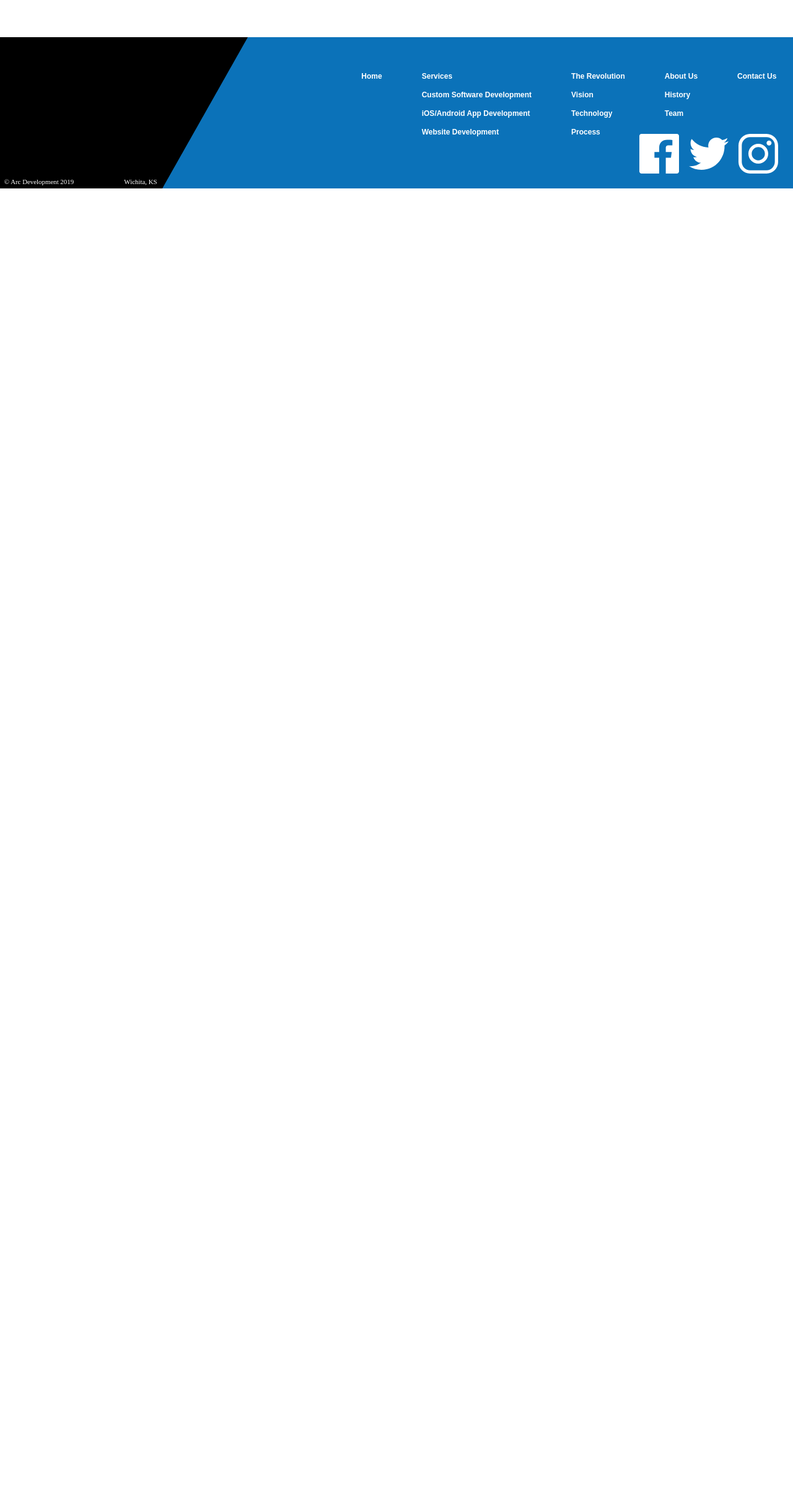
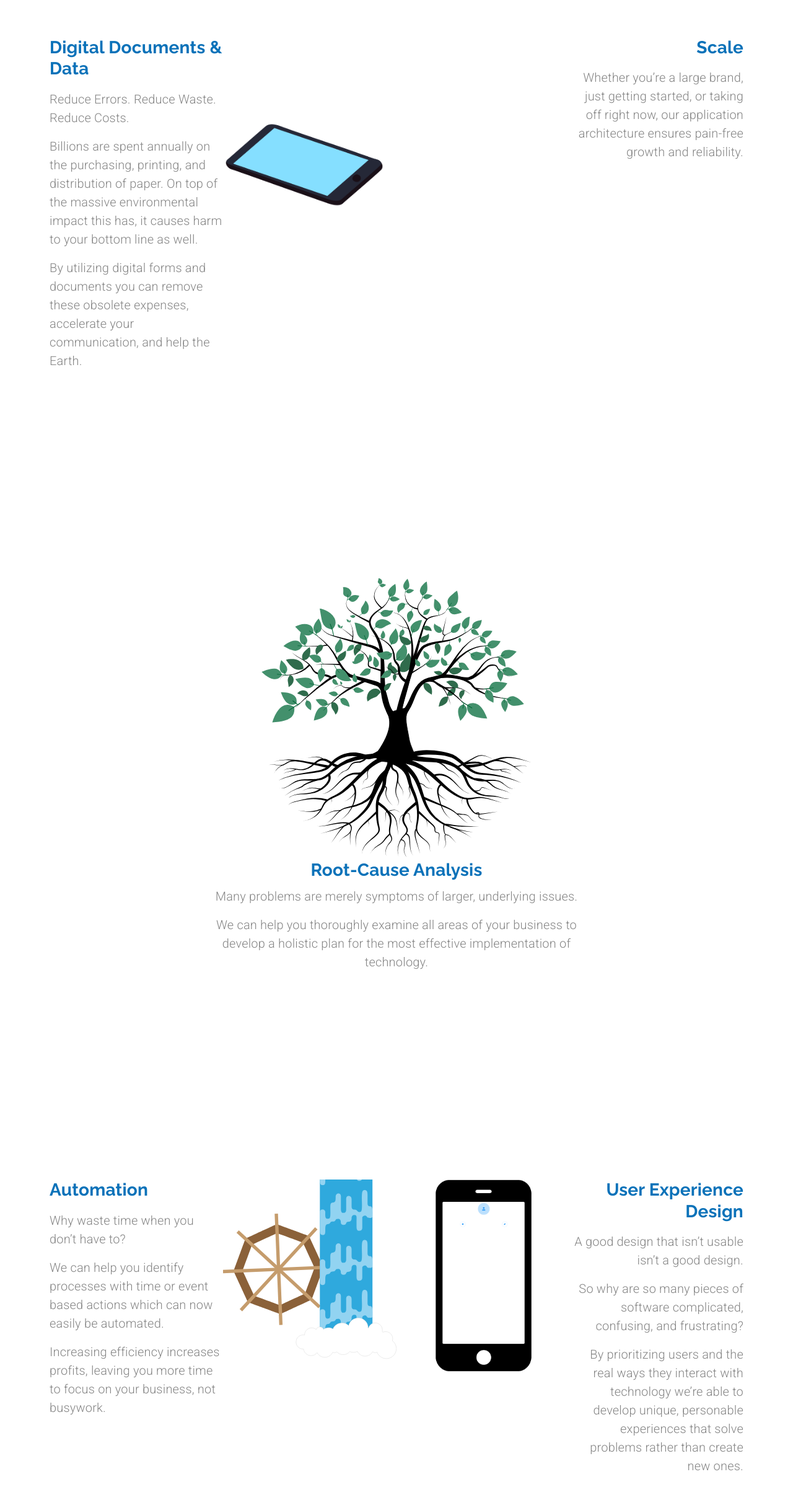
Before and after one commit to Sahl-A/arcDevelopment, a React (Create React App) app: page /customsoftware in a window 1280 px wide. Shown: the part 1259-3671 px from the top of the page at 62% size. Before the commit the page ends 1563 px from the top, so only its background shows below. Built offline with nearby package versions, Linux system fonts and the light colour scheme.

Commit message:
40: Custom Software Page:- rest of block

```diff
--- a/src/components/CustomSoftware.js
+++ b/src/components/CustomSoftware.js
@@ -13,6 +13,12 @@
 import lightbulb from "../assets/bulb.svg";
 import cash from "../assets/cash.svg";
 import stopwatch from "../assets/stopwatch.svg";
+import roots from "../assets/root.svg";
+
+import documentsAnimation from "../animations/documentsAnimation/data";
+import scaleAnimation from "../animations/scaleAnimation/data.json";
+import automationAnimation from "../animations/automationAnimation/data.json";
+import uxAnimation from "../animations/uxAnimation/data";
 
 import CallToAction from "../components/ui/CallToAction";
 
@@ -31,6 +37,9 @@
       paddingRight: "1.5em",
     },
   },
+  itemContainer: {
+    maxWidth: "40em",
+  },
 }));
 
 export default function CustomSoftware(props) {
@@ -40,6 +49,42 @@
   const matchesMD = useMediaQuery(theme.breakpoints.down("md"));
   const matchesSM = useMediaQuery(theme.breakpoints.down("sm"));
   const matchesXS = useMediaQuery(theme.breakpoints.down("xs"));
+
+  const documentsOptions = {
+    loop: true,
+    autoplay: false,
+    animationData: documentsAnimation,
+    rendererSettings: {
+      preserveAspectRatio: "xMidYMid slice",
+    },
+  };
+
+  const scaleOptions = {
+    loop: true,
+    autoplay: false,
+    animationData: scaleAnimation,
+    rendererSettings: {
+      preserveAspectRatio: "xMidYMid slice",
+    },
+  };
+
+  const automationOptions = {
+    loop: true,
+    autoplay: false,
+    animationData: automationAnimation,
+    rendererSettings: {
+      preserveAspectRatio: "xMidYMid slice",
+    },
+  };
+
+  const uxOptions = {
+    loop: true,
+    autoplay: false,
+    animationData: uxAnimation,
+    rendererSettings: {
+      preserveAspectRatio: "xMidYMid slice",
+    },
+  };
 
   return (
     <Grid container direction="column">
@@ -194,33 +239,282 @@
         </Grid>
       </Grid>
       {/* /////// Third Block /////// */}
+      {/* Digital Documents & Data */}
+      <Grid
+        item
+        container
+        alignItems={matchesMD ? "center" : undefined}
+        justify="space-between"
+        direction={matchesMD ? "column" : "row"}
+        className={classes.rowContainer}
+      >
+        {/* Left Side */}
+        <Grid
+          item
+          container
+          className={classes.itemContainer}
+          direction={matchesSM ? "column" : "row"}
+          style={{ marginBottom: matchesMD ? "15em" : 0 }}
+          md
+        >
+          {/* text */}
+          <Grid item container direction="column" md>
+            {/* Heading */}
+            <Grid item>
+              <Typography
+                variant="h4"
+                align={matchesSM ? "center" : undefined}
+                style={{ marginBottom: "1rem" }}
+              >
+                Digital Documents & Data
+              </Typography>
+            </Grid>
+            {/* Paragraphs */}
+            <Grid item>
+              <Typography
+                variant="body1"
+                paragraph
+                align={matchesSM ? "center" : undefined}
+              >
+                Reduce Errors. Reduce Waste. Reduce Costs.
+              </Typography>
+              <Typography
+                variant="body1"
+                paragraph
+                align={matchesSM ? "center" : undefined}
+              >
+                Billions are spent annually on the purchasing, printing, and
+                distribution of paper. On top of the massive environmental
+                impact this has, it causes harm to your bottom line as well.
+              </Typography>
+              <Typography
+                variant="body1"
+                paragraph
+                align={matchesSM ? "center" : undefined}
+              >
+                By utilizing digital forms and documents you can remove these
+                obsolete expenses, accelerate your communication, and help the
+                Earth.
+              </Typography>
+            </Grid>
+          </Grid>
+          {/* Animation */}
+          <Grid item md>
+            <Lottie
+              options={documentsOptions}
+              style={{ maxHeight: 275, maxWidth: 275, minHeight: 250 }}
+            />
+          </Grid>
+        </Grid>
+        {/* Right Side */}
+        <Grid
+          item
+          container
+          className={classes.itemContainer}
+          direction={matchesSM ? "column" : "row"}
+          md
+        >
+          {/* Animation */}
+          <Grid item md>
+            <Lottie
+              options={scaleOptions}
+              style={{ maxHeight: 260, maxWidth: 280 }}
+            />
+          </Grid>
+          {/* Text */}
+          <Grid item container direction="column" md>
+            {/* Heading */}
+            <Grid item>
+              <Typography
+                variant="h4"
+                style={{ marginBottom: "1rem" }}
+                align={matchesSM ? "center" : "right"}
+              >
+                Scale
+              </Typography>
+            </Grid>
+            {/* Paragraph */}
+            <Grid item>
+              <Typography
+                variant="body1"
+                align={matchesSM ? "center" : "right"}
+                paragraph
+              >
+                Whether you’re a large brand, just getting started, or taking
+                off right now, our application architecture ensures pain-free
+                growth and reliability.
+              </Typography>
+            </Grid>
+          </Grid>
+        </Grid>
+      </Grid>
+      {/* /////// Fourth Block /////// */}
+      {/* Root-Cause Analysis */}
       <Grid
         item
         container
         direction="row"
         className={classes.rowContainer}
-      ></Grid>
-      {/* /////// Fourth Block /////// */}
+        style={{ marginTop: "20em", marginBottom: "20em" }}
+      >
+        <Grid item container direction="column" alignItems="center">
+          {/* Image */}
+          <Grid item>
+            <img
+              src={roots}
+              alt="tree with roots extending out"
+              height={matchesSM ? "300em" : "450em"}
+              width={matchesSM ? "300em" : "450em"}
+            />
+          </Grid>
+          {/* Description */}
+          <Grid item className={classes.itemContainer}>
+            <Typography variant="h4" align="center" gutterBottom>
+              Root-Cause Analysis
+            </Typography>
+            <Typography variant="body1" align="center" paragraph>
+              Many problems are merely symptoms of larger, underlying issues.
+            </Typography>
+            <Typography variant="body1" align="center" paragraph>
+              We can help you thoroughly examine all areas of your business to
+              develop a holistic plan for the most effective implementation of
+              technology.
+            </Typography>
+          </Grid>
+        </Grid>
+      </Grid>
+      {/* /////// Fifth Block /////// */}
+      {/* Automation & User Experience */}
       <Grid
         item
         container
-        direction="row"
+        justify={matchesMD ? "center" : undefined}
+        direction={matchesMD ? "column" : "row"}
+        alignItems={matchesMD ? "center" : undefined}
         className={classes.rowContainer}
-      ></Grid>
-      {/* /////// Fifth Block /////// */}
-      <Grid
-        item
-        container
-        direction="row"
-        className={classes.rowContainer}
-      ></Grid>
+        style={{ marginBottom: "20em" }}
+      >
+        {/* Left Side */}
+        <Grid
+          item
+          container
+          className={classes.itemContainer}
+          direction={matchesSM ? "column" : "row"}
+          style={{ marginBottom: matchesMD ? "15em" : 0 }}
+          md
+        >
+          {/* text */}
+          <Grid item container direction="column" md>
+            {/* Heading */}
+            <Grid item>
+              <Typography
+                variant="h4"
+                align={matchesSM ? "center" : undefined}
+                style={{ marginBottom: "1rem" }}
+              >
+                Automation
+              </Typography>
+            </Grid>
+            {/* Paragraphs */}
+            <Grid item>
+              <Typography
+                variant="body1"
+                paragraph
+                align={matchesSM ? "center" : undefined}
+              >
+                Why waste time when you don’t have to?
+              </Typography>
+              <Typography
+                variant="body1"
+                paragraph
+                align={matchesSM ? "center" : undefined}
+              >
+                We can help you identify processes with time or event based
+                actions which can now easily be automated.
+              </Typography>
+              <Typography
+                variant="body1"
+                paragraph
+                align={matchesSM ? "center" : undefined}
+              >
+                Increasing efficiency increases profits, leaving you more time
+                to focus on your business, not busywork.
+              </Typography>
+            </Grid>
+          </Grid>
+          {/* Animation */}
+          <Grid item md>
+            <Lottie
+              options={automationOptions}
+              style={{ maxHeight: 290, maxWidth: 280 }}
+            />
+          </Grid>
+        </Grid>
+        {/* Right Side */}
+        <Grid
+          item
+          container
+          className={classes.itemContainer}
+          direction={matchesSM ? "column" : "row"}
+          md
+        >
+          {/* Animation */}
+          <Grid item md>
+            <Lottie
+              options={uxOptions}
+              style={{ maxHeight: 310, maxWidth: 155 }}
+            />
+          </Grid>
+          {/* Text */}
+          <Grid item container direction="column" md>
+            {/* Heading */}
+            <Grid item>
+              <Typography
+                variant="h4"
+                style={{ marginBottom: "1rem" }}
+                align={matchesSM ? "center" : "right"}
+              >
+                User Experience Design
+              </Typography>
+            </Grid>
+            {/* Paragraph */}
+            <Grid item>
+              <Typography
+                variant="body1"
+                align={matchesSM ? "center" : "right"}
+                paragraph
+              >
+                A good design that isn’t usable isn’t a good design.
+              </Typography>
+              <Typography
+                variant="body1"
+                align={matchesSM ? "center" : "right"}
+                paragraph
+              >
+                So why are so many pieces of software complicated, confusing,
+                and frustrating?
+              </Typography>
+              <Typography
+                variant="body1"
+                align={matchesSM ? "center" : "right"}
+                paragraph
+              >
+                By prioritizing users and the real ways they interact with
+                technology we’re able to develop unique, personable experiences
+                that solve problems rather than create new ones.
+              </Typography>
+            </Grid>
+          </Grid>
+        </Grid>
+      </Grid>
       {/* /////// Sixth Block /////// */}
-      <Grid
-        item
-        container
-        direction="row"
-        className={classes.rowContainer}
-      ></Grid>
+      {/* Call To Action */}
+      <Grid item container direction="row">
+        <CallToAction
+          setTabValue={setTabValue}
+          setselectedMenuItemIndex={setselectedMenuItemIndex}
+        />
+      </Grid>
     </Grid>
   );
 }
```
